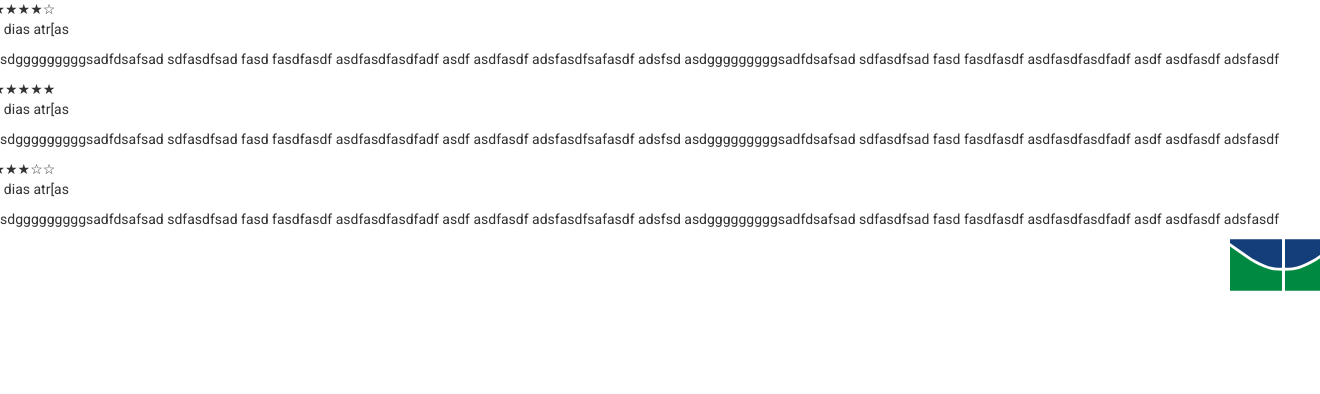
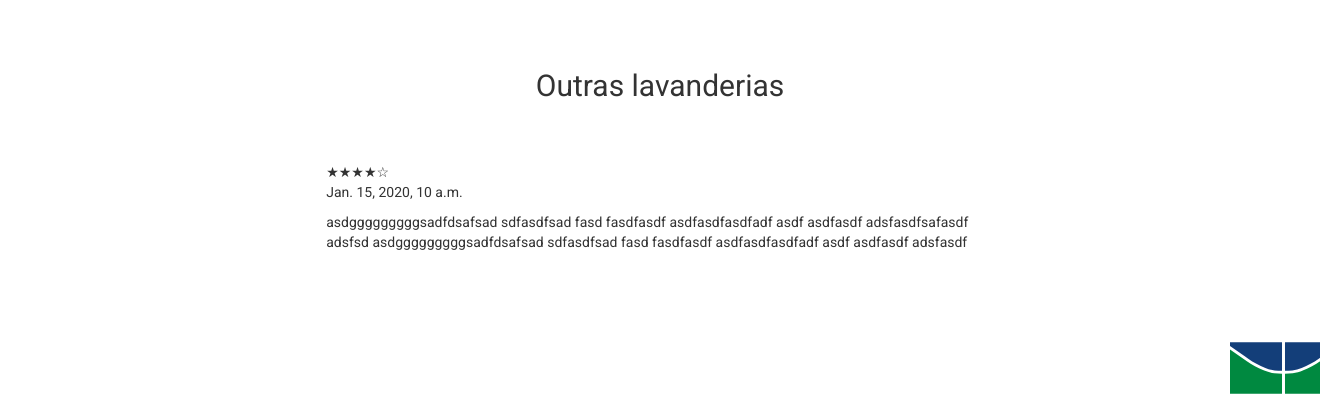
Before and after one commit to unb-pandemicos/laveIn, a Django app: page / in a window 1320 px wide; the page is wider, and only the part inside the window is pictured. Shown: the part 1168-1562 px from the top of that part. Before the commit the page ends 1459 px from the top of that part, so only its background shows below. Run offline with Django 3.2, Linux system fonts and the light colour scheme; tables that the repository leaves empty hold one stand-in row (values such as "Sample post"); some libraries are stand-ins or nearby versions.

Commit message:
fix: layout

```diff
--- a/static/css/main.css
+++ b/static/css/main.css
@@ -84,3 +84,12 @@
 	padding: 0 30px;
 	width: 300px;
 }
+
+.ads-bottom-list {
+	display: flex;
+	flex-direction: column;
+	align-items: center;
+	background-color: white;
+	padding-top: 50px;
+	padding-bottom: 50px;
+}
--- a/templates/pages/ads_list.html
+++ b/templates/pages/ads_list.html
@@ -17,7 +17,7 @@
     <div class="main-page">
         <div class="ads-container">
             {% for ad in ads %}
-            <div class="card" style="width: 18rem;">
+            <div class="card mb-5" style="width: 18rem;">
                 <img class="card-img-top" src="{{ ad.photo1_url }}" alt="Card image cap">
                 <div class="card-body">
                     <h5 class="card-title">{{ ad.title }}</h5>
--- a/templates/pages/homepage.html
+++ b/templates/pages/homepage.html
@@ -26,7 +26,7 @@
               <button type="button" class="btn btn-light btn-lg"><a href="/ads/list">Nossas Lavanderias</a></button>
               <div class="w-100"></div>
               <br>
-              <button type="button" class="btn btn-light btn-lg">Trabalhe Conosco</button>
+              {% comment %} <button type="button" class="btn btn-light btn-lg">Trabalhe Conosco</button> {% endcomment %}
             </div>
 
             <div id="myCarousel" class="col-7 carousel slide" data-ride="carousel">
@@ -162,18 +162,15 @@
 
 				<br />
 
-				<!-- {% if user.is_authenticated %}
-                 <h5>Você  já está logado no sistema! </h5>
-             {% else %}
-                 <h5>Você ainda não está logado no sistema!</h5>
-             {% endif %} -->
 			</div>
 		</div>
 		<div class="row main-rating">
-			<div class="row-w-wrapper">
-				<div class="col">
+			<div class="ads-bottom-list">
+			<h2 class="pb-5 mb-5">Outras lavanderias</h2>
+			{% for ad in ads %}
+				<div class="col-6 mb-5">
 					<span>★★★★☆</span>
-					<p>5 dias atr[as</p>
+					<p>{{ ad.created_at }}</p>
 					<p>
 						asdgggggggggsadfdsafsad sdfasdfsad fasd fasdfasdf
 						asdfasdfasdfadf asdf asdfasdf adsfasdfsafasdf adsfsd
@@ -181,26 +178,7 @@
 						asdfasdfasdfadf asdf asdfasdf adsfasdf
 					</p>
 				</div>
-				<div class="col">
-					<span>★★★★★</span>
-					<p>5 dias atr[as</p>
-					<p>
-						asdgggggggggsadfdsafsad sdfasdfsad fasd fasdfasdf
-						asdfasdfasdfadf asdf asdfasdf adsfasdfsafasdf adsfsd
-						asdgggggggggsadfdsafsad sdfasdfsad fasd fasdfasdf
-						asdfasdfasdfadf asdf asdfasdf adsfasdf
-					</p>
-				</div>
-				<div class="col">
-					<span>★★★☆☆</span>
-					<p>5 dias atr[as</p>
-					<p>
-						asdgggggggggsadfdsafsad sdfasdfsad fasd fasdfasdf
-						asdfasdfasdfadf asdf asdfasdf adsfasdfsafasdf adsfsd
-						asdgggggggggsadfdsafsad sdfasdfsad fasd fasdfasdf
-						asdfasdfasdfadf asdf asdfasdf adsfasdf
-					</p>
-				</div>
+				{% endfor %}
 			</div>
 		</div>
 		<div class="row justify-content-end footer">
```
